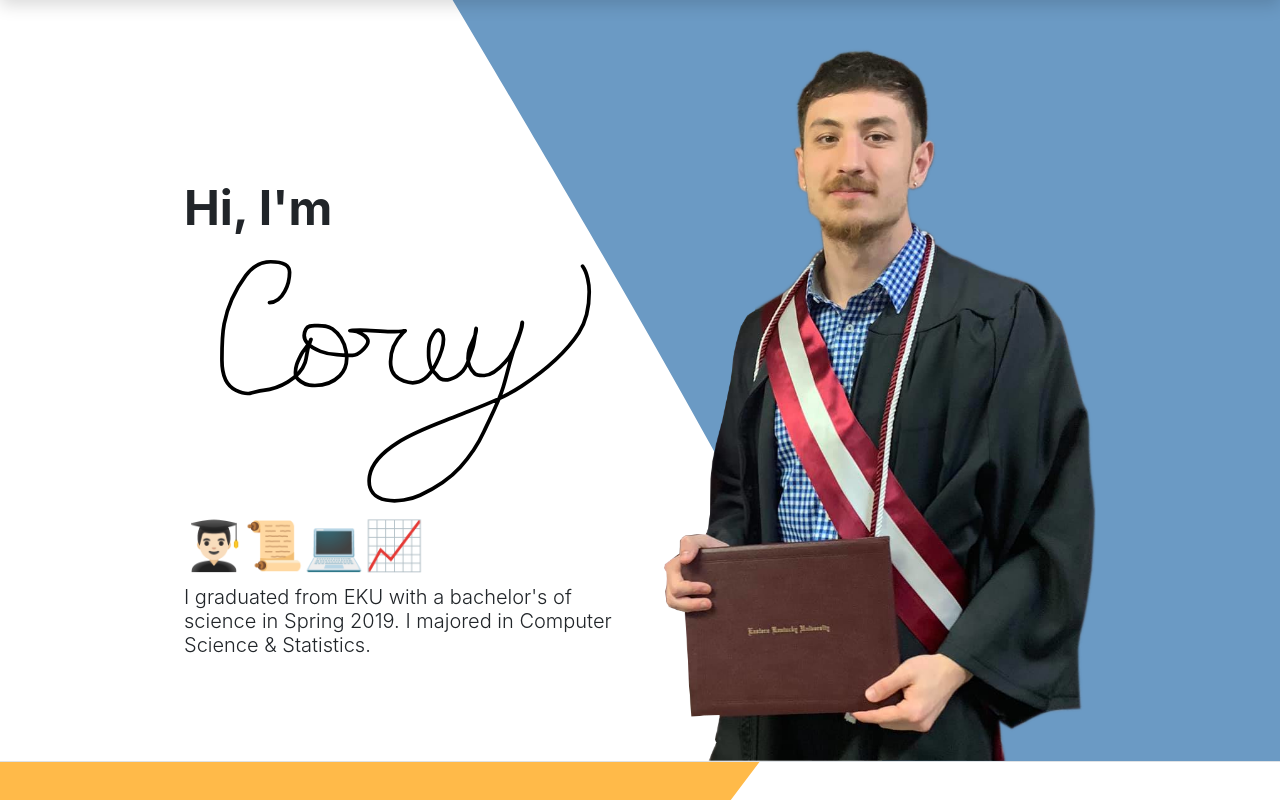
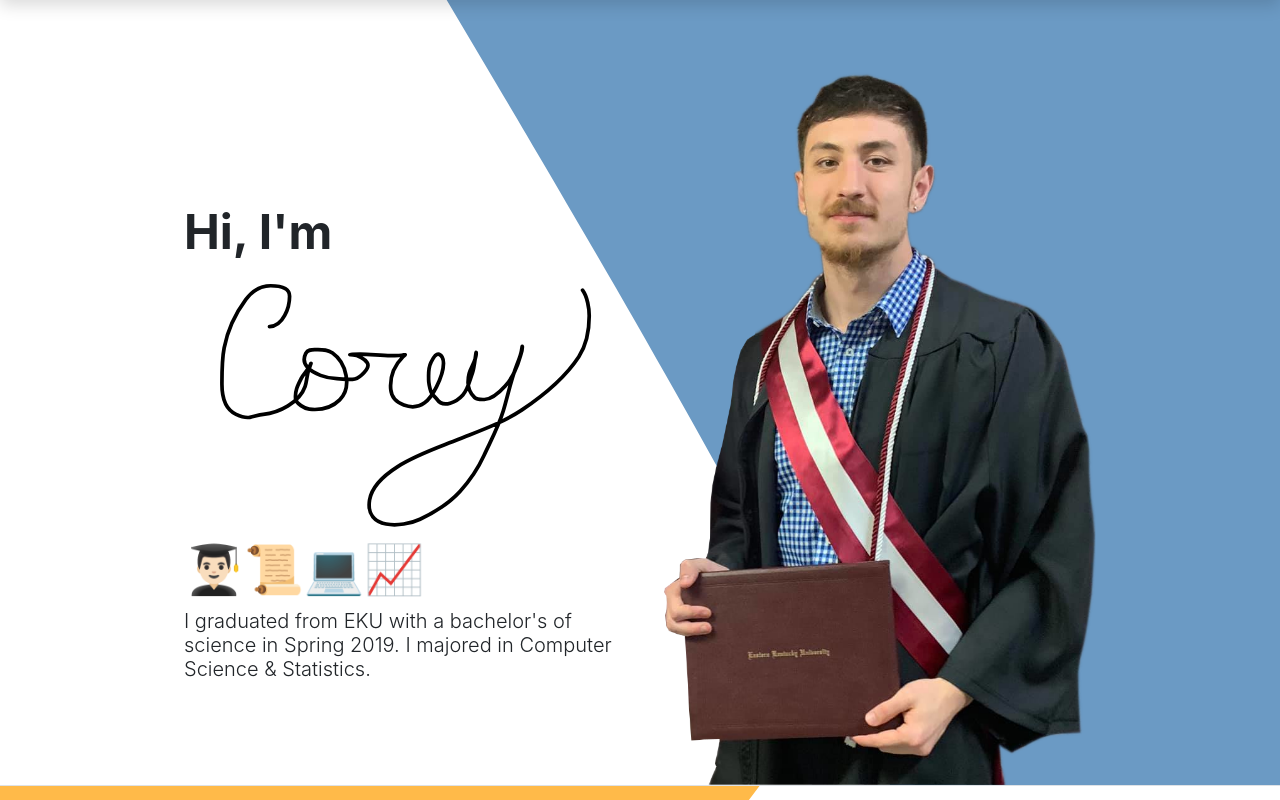
Before and after one commit to corey-Robinson1337/corey-Robinson1337.github.io, a plain HTML site: page index.html in a window 1280 px wide. Shown: the top 800 px of the page. Drawn offline with nearby package versions, Linux system fonts and the light colour scheme.

Commit message:
add some padding

```diff
--- a/index.html
+++ b/index.html
@@ -73,7 +73,7 @@
     </nav>
 
     <div id="about-me">
-        <div class="wave-blue-right border-bottom">
+        <div class="wave-blue-right border-bottom pt-4">
             <div class="container col-xxl-8 px-4 pt-5">
                 <div class="row flex-row-reverse align-items-center g-5 pt-5">
                     <div class="col-6 ms-auto me-auto mt-auto">
```
